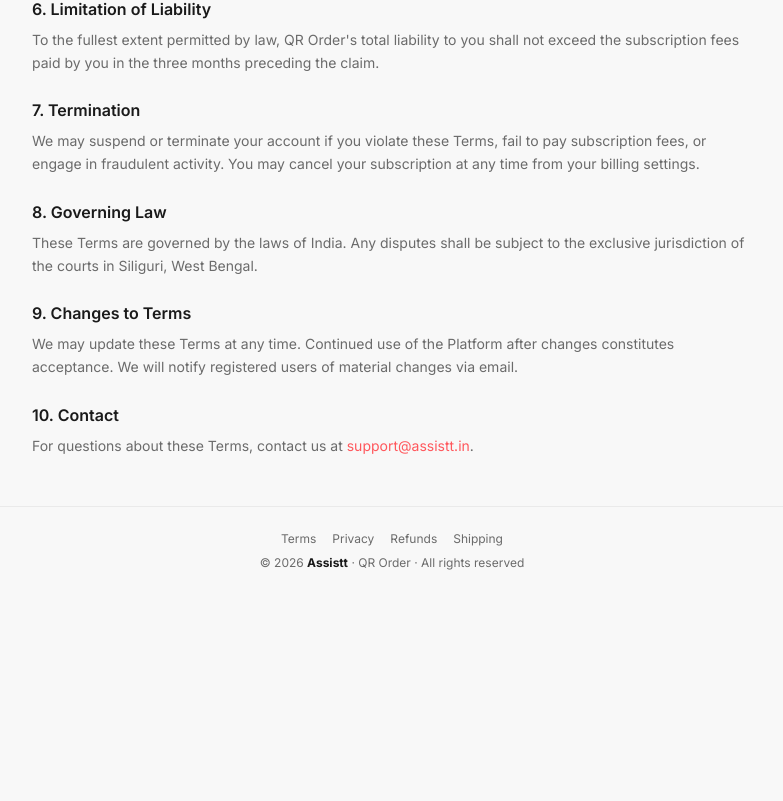
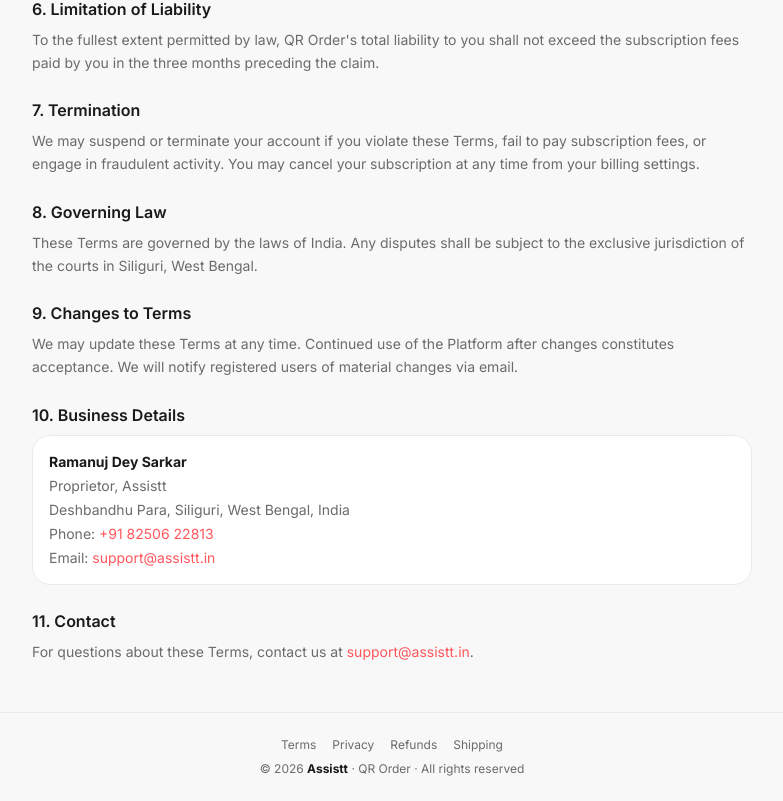
Before and after one commit to rdsdd2021/QR-ordering-system-with-waiter-kitchen-manager-dashboards, a Next.js app: page /terms in a window 1280 px wide. Shown: the part 1161-1962 px from the top of the page, without its empty margins (248-1031 px from the left). Before the commit the page ends 1756 px from the top, so only its background shows below. Built offline with nearby package versions, Linux system fonts and the light colour scheme.

Commit message:
docs: add proprietor business details to Terms and Conditions

```diff
--- a/app/terms/page.tsx
+++ b/app/terms/page.tsx
@@ -108,7 +108,18 @@
           </section>
 
           <section>
-            <h2 className="text-base font-semibold text-foreground mb-2">10. Contact</h2>
+            <h2 className="text-base font-semibold text-foreground mb-2">10. Business Details</h2>
+            <div className="p-4 rounded-xl border bg-card space-y-1 text-sm">
+              <p><strong className="text-foreground">Ramanuj Dey Sarkar</strong></p>
+              <p>Proprietor, Assistt</p>
+              <p>Deshbandhu Para, Siliguri, West Bengal, India</p>
+              <p>Phone: <a href="tel:+918250622813" className="text-primary hover:underline">+91 82506 22813</a></p>
+              <p>Email: <a href="mailto:support@assistt.in" className="text-primary hover:underline">support@assistt.in</a></p>
+            </div>
+          </section>
+
+          <section>
+            <h2 className="text-base font-semibold text-foreground mb-2">11. Contact</h2>
             <p>For questions about these Terms, contact us at <a href="mailto:support@assistt.in" className="text-primary hover:underline">support@assistt.in</a>.</p>
           </section>
         </div>
```
